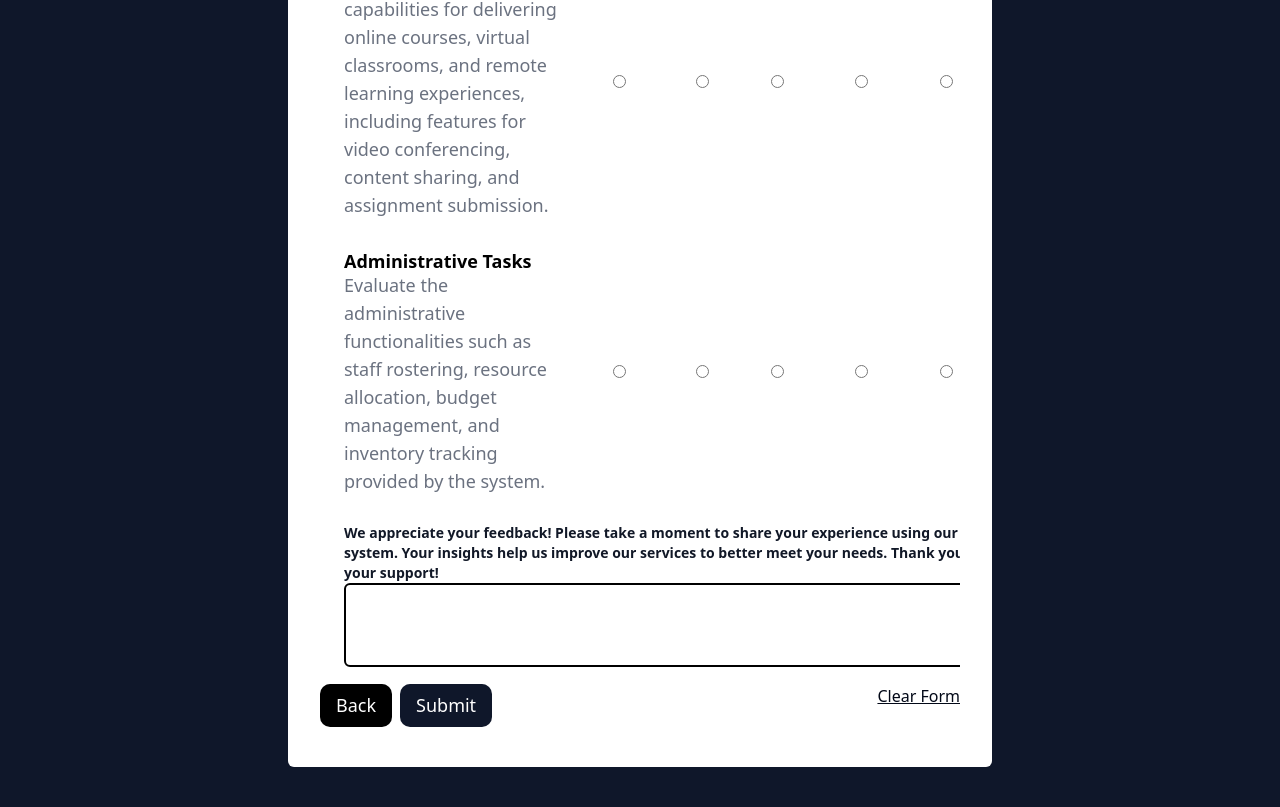
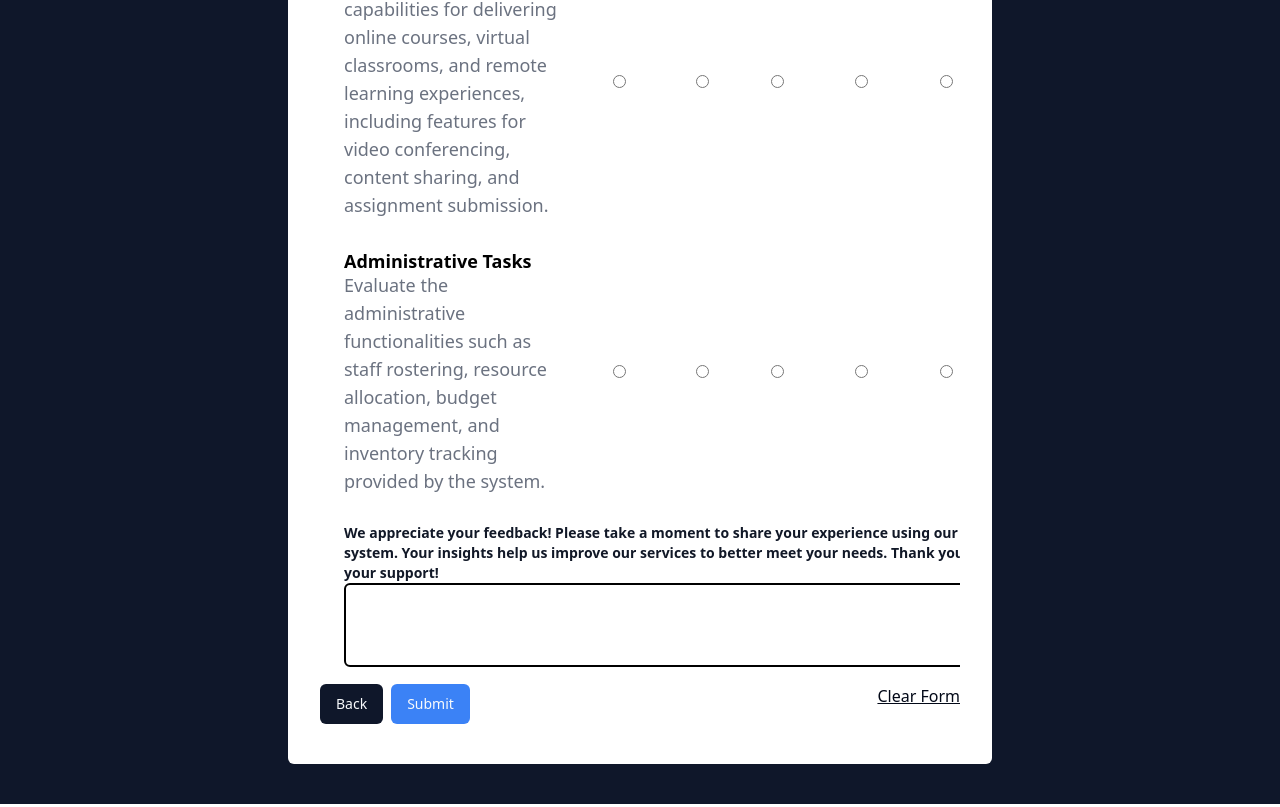
Before and after one commit to havengrim/review, a React (Vite) app in the folder review/: page /home in a window 1280 px wide. Shown: the part 2618-3425 px from the top of the page. Built offline with nearby package versions, Linux system fonts and the light colour scheme.

Commit message:
fix buttons

```diff
--- a/review/src/components/Home.jsx
+++ b/review/src/components/Home.jsx
@@ -2,7 +2,7 @@ import React from 'react';
 import { Link } from 'react-router-dom'; // Import Link from react-router-dom
 import styles, { layout } from "../style";
 import Table from './Table';
-import Buttons from './Buttons';
+import { Button } from './ui/button';
 import { logo } from '../assets';
 
 const Home = () => {
@@ -24,10 +24,10 @@ const Home = () => {
           <div className='flex justify-between'>
             <div className='flex gap-2'>
                 <Link to="/">
-                     <Buttons buttonText="Back" styles="bg-black" />
+                     <Button>Back</Button>
                 </Link>
                 <Link to="/greetings"> {/* Use Link to navigate to Index component */}
-                  <Buttons buttonText="Submit" styles="bg-primary"/>
+                  <Button className=" bg-blue-500 hover:bg-blue-800">Submit</Button>
                 </Link>
             </div>
             <a href="" className='hover:underline-offset-4 underline'>Clear Form</a>
--- a/review/src/components/Index.jsx
+++ b/review/src/components/Index.jsx
@@ -1,7 +1,7 @@
 import React from 'react'
 import styles, { layout } from "../style";
 import Table from './Table';
-import Buttons from './Buttons';
+import { Button } from './ui/button';
 import { secondLogo } from '../assets';
 import { Link } from 'react-router-dom'; // Import Link from react-router-dom
 
@@ -25,7 +25,7 @@ const Home = () => {
                     <div className='flex gap-2'>
                         {/* <Buttons  buttonText="Back" styles="bg-black" /> */}
                         <Link to="/home"> {/* Use Link to navigate to Index component */}
-                            <Buttons buttonText="Next" styles="bg-primary"/>
+                            <Button>Next</Button>
                         </Link>
                     </div>
                     <a href="" className='hover:underline-offset-4 underline'>Clear Form</a>
```
